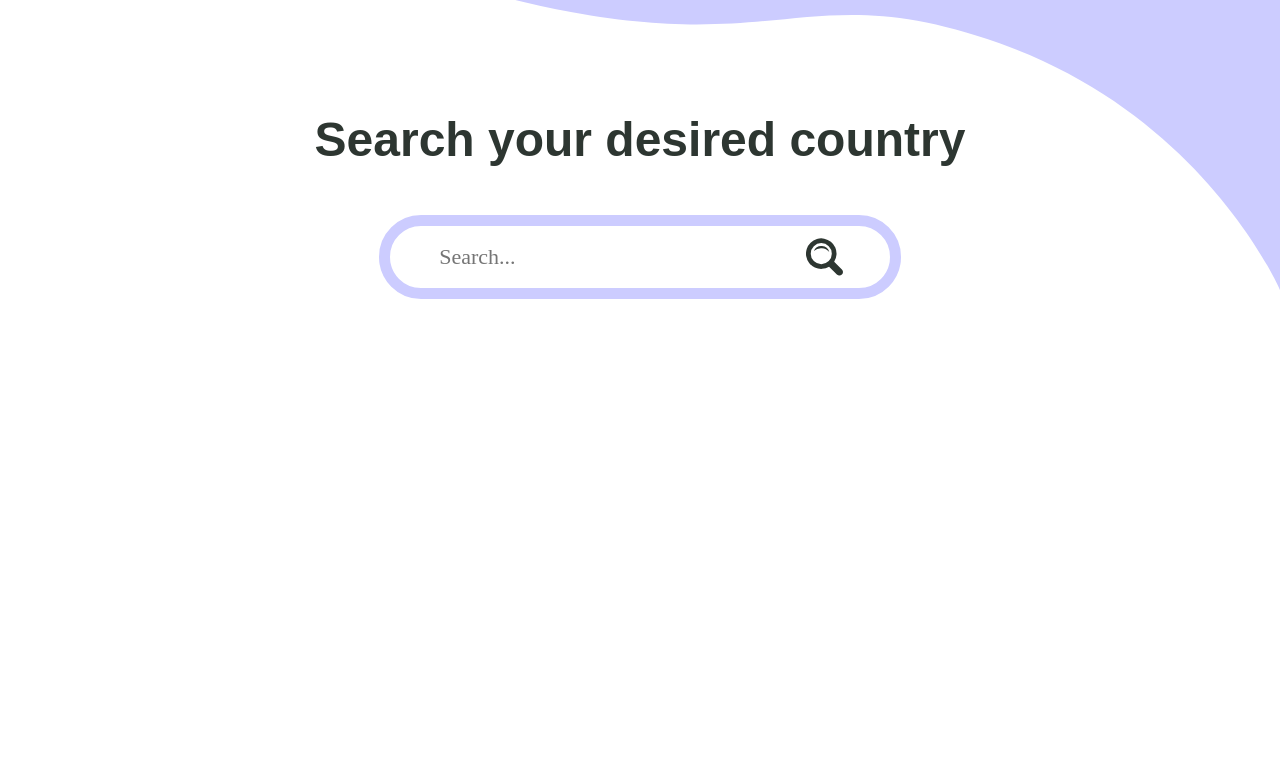
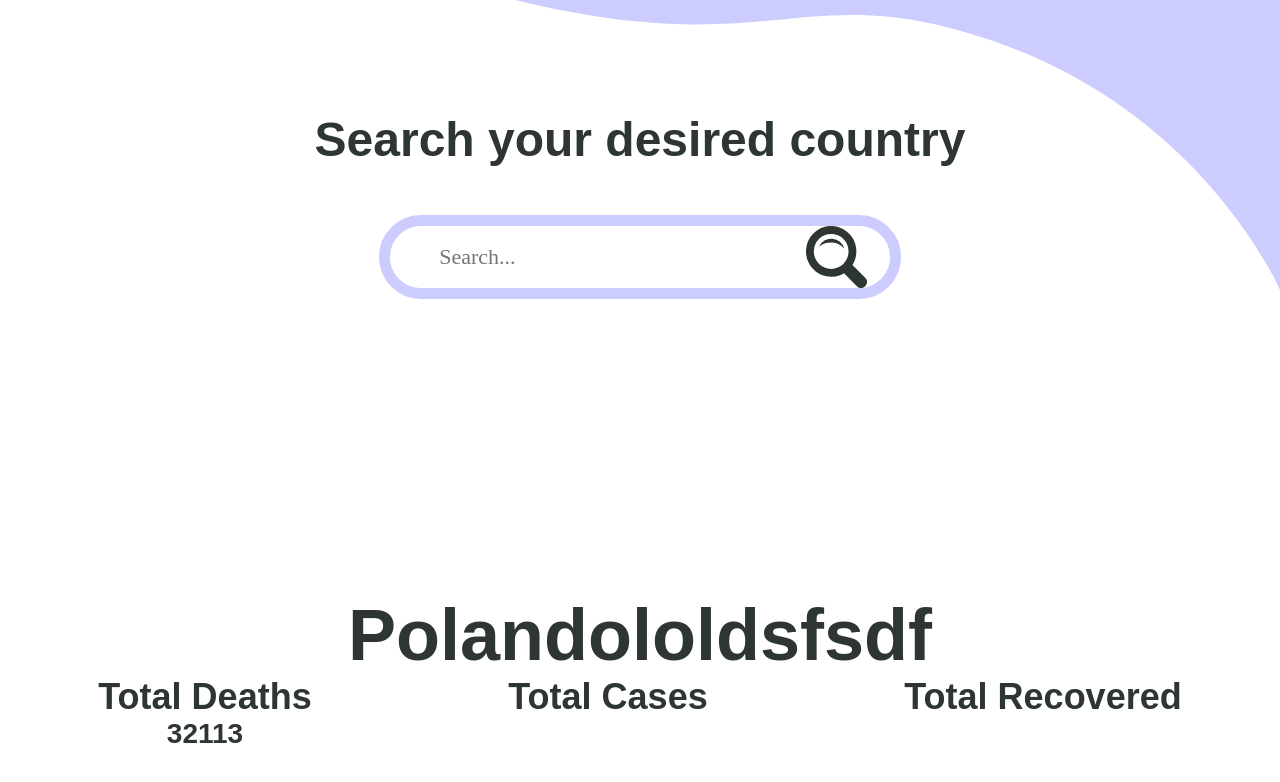
Before and after one commit to kacpergumieniuk/covid, a website: page index.html in a window 1280 px wide. Shown: the part 1006-1788 px from the top of the page. Before the commit the page ends 1600 px from the top, so only its background shows below. Drawn offline with Linux system fonts and the light colour scheme; no server answers; a web font is replaced by a local one.

Commit message:
Buttons hover, Beggining of Stats Page structure

```diff
--- a/index.html
+++ b/index.html
@@ -55,17 +55,44 @@
 
 <section class="searching-page" id="searching-page">
 
+<!--Images of searching page-->
 <img src="images/searching-page-path.svg" alt="" class="searching-page-bg">
 <img src="images/virus3.png" id="virus3">
-<a href="#landing-page"><img src="images/back-arrow.svg" id="back-arrow"></a>
+<a href="#landing-page"><img src="images/back-arrow.svg" id="back-arrow-1"></a>
 
+<!--Main contentn of searching page-->
 <div class="searching-content">
     <p class="searching-title">Search your desired country</p>
     <div class="search-box">
         <input type="text" class="search-txt" placeholder="Search...">
-        <img src="images/searching-icon.svg">
+        <a href="#stats-page"><img src="images/searching-icon.svg"></a>
     </div>
+</div>
 
+</section>
+
+<!--Stats page-->
+<section class="stats-page" id="stats-page">
+
+
+
+<div class="country-name">
+<p>Polandololdsfsdf</p>
+</div>
+
+<div class="stats">
+    <div class="stat-container" id="stats-container-deaths">
+        <p class="stat-title">Total Deaths</p>
+        <p class="stat-number" id="total-deaths-stat">32113</p>
+    </div>
+    <div class="stat-container">
+        <p class="stat-title">Total Cases</p>
+        <p class="stat-number" id="total-cases-stat"></p>
+    </div>
+    <div class="stat-container">
+        <p class="stat-title">Total Recovered</p>
+        <p class="stat-number" id="total-recovered-stat"></p>
+    </div>
 </div>
 
 </section>
--- a/style.css
+++ b/style.css
@@ -13,7 +13,7 @@ color: #2D3631;
 padding:0;
 margin:0;
 box-sizing: border-box;
-height: 200vh;
+height: 300vh;
 overflow: hidden;
 
 }
@@ -117,8 +117,15 @@ overflow: hidden;
     border: none;
     border-radius: 32px;
     cursor: pointer;
+    transition: ease-in 0.3s;
     text-decoration: none;
     outline:none;
+
+}
+
+.main-button:hover{
+
+    background-color:#86CFA1
 }
 
 
@@ -134,6 +141,15 @@ overflow: hidden;
 
 }
 
+
+/*SEARCHING PAGE IMAGES*/
+
+#back-arrow-1{
+    position:absolute;
+    top: 5%;
+    left: 2%;
+
+}
 .searching-page-bg{
     position:absolute;
     z-index:-1;
@@ -146,6 +162,9 @@ overflow: hidden;
     top:0;
     right:7%
 }
+
+/*SEARCHING CONTENT*/
+
 
 .searching-content{
     display:flex;
@@ -174,6 +193,10 @@ overflow: hidden;
 
 }
 
+.search-box a{
+    display:flex;
+}
+
 .search-txt{
 
     border:none;
@@ -186,12 +209,47 @@ overflow: hidden;
 
 }
 
-#back-arrow{
-    position:absolute;
-    top: 5%;
-    left: 2%;
+/*STATS PAGE*/
 
+
+.stats-page{
+    height:100vh;
+    display:flex;
+    flex-direction: column;
+    align-items: center;
 }
+
+
+/*STATS TITLE*/
+
+.country-name p{
+    font-size: 72px;
+    margin:0;
+}
+
+.stats{
+    display:flex;
+    flex-direction: row;
+    width:100%;
+    justify-content: space-around;
+}
+
+.stat-container{
+    display:flex;
+    flex-direction: column;
+    align-items: center;
+}
+
+.stat-title{
+    font-size: 36px;
+    margin:0;
+}
+
+.stat-number{
+    font-size: 28px;
+    margin:0;
+}
+
 
 
 
```
Also changed, not shown: images/github.svg (added).
